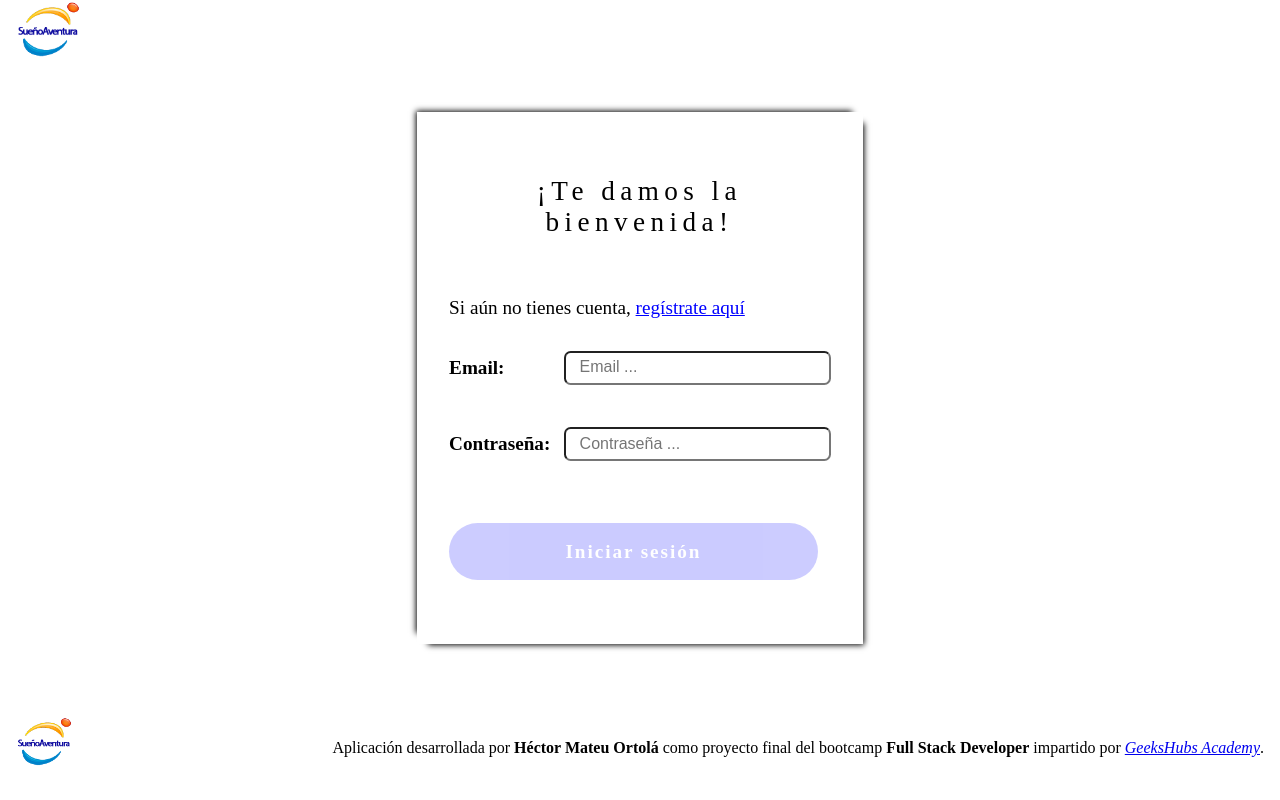
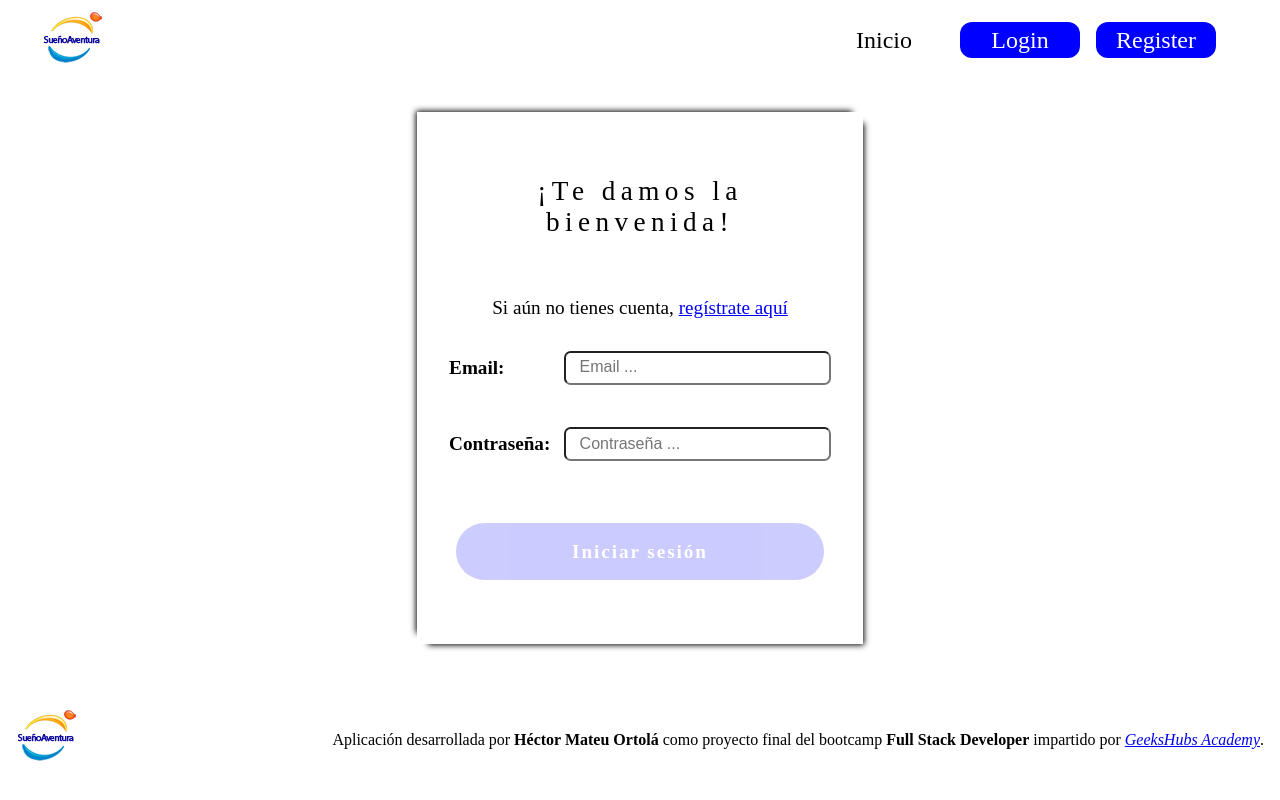
Before and after one commit to hmateu/frontendFinalProjectReact, a React (Vite) app: page /login in a window 1280 px wide. Built offline with nearby package versions, Linux system fonts and the light colour scheme.

Commit message:
feat: Creates the navbar and structures the header and footer

```diff
--- a/src/App.css
+++ b/src/App.css
@@ -1,7 +1,13 @@
+@import url("https://fonts.googleapis.com/icon?family=Material+Icons|Material+Icons+Outlined");
+
 * {
   box-sizing: border-box;
   margin: 0;
   padding: 0;
+}
+
+body:has(.hamburgerContainer.opened){
+  overflow: hidden;
 }
 
 :root {
@@ -34,6 +40,7 @@
 .formStyle {
   display: flex;
   flex-direction: column;
+  align-items: center;
   row-gap: 1em;
   padding: 1em;
   margin-top: 1em;
--- a/src/common/Footer/Footer.css
+++ b/src/common/Footer/Footer.css
@@ -1,10 +1,12 @@
 .footerStyle {
     height: 10vh;
+    display: flex;
+    flex-direction: column;
+    align-items: center;
 }
 
 .leftFooter {
     height: 10vh;
-    background: url('../../img/logo.png') no-repeat;
     background-position-x: center;
     background-size: 3.5em;
     margin-top: .5em;
@@ -21,17 +23,13 @@
 @media screen and (min-width:1200px) {
     .footerStyle {
         display: flex;
+        flex-direction: row;
         justify-content: space-between;
         align-items: center;
-        padding-top: 1em;
     }
 
     .leftFooter {
         margin-left: 1em;
-        height: 10vh;
-        width: 5vw;
-        background: url('../../img/logo.png') no-repeat;
-        background-size: 3.5em;
         cursor: pointer;
     }
 
--- a/src/common/Footer/Footer.jsx
+++ b/src/common/Footer/Footer.jsx
@@ -7,7 +7,9 @@ export const Footer = () => {
     const navigate = useNavigate();
     return (
         <div className="footerStyle">
-            <div className="leftFooter" onClick={() => navigate('/')}></div>
+            <div className="leftFooter" onClick={() => navigate('/')}>
+                <img src="src/img/logo.png" alt="logo" />
+            </div>
             <div className="rightFooter">
                 Aplicación desarrollada por <strong>Héctor Mateu Ortolá</strong> como proyecto final del bootcamp <strong>Full Stack Developer</strong> impartido por <a href="https://geekshubsacademy.com/" target="_blank"><i>GeeksHubs Academy</i></a>.
             </div>
--- a/src/common/Header/Header.css
+++ b/src/common/Header/Header.css
@@ -1,20 +1,38 @@
 .headerStyle {
     height: 10vh;
+    display: flex;
+    justify-content: space-between;
+}
+
+.rightHeader {
+    display: flex;
+    align-items: center;
 }
 
 .leftHeader {
-    margin-left: 1em;
-    height: 10vh;
-    width: 15vw;
-    background: url('../../img/logo.png') no-repeat;
     background-size: 3.5em;
     cursor: pointer;
+}
+
+.leftHeader img{
+    margin-left: .5em;
 }
 
 /* Laptop Query */
 @media screen and (min-width:1200px) {
     .leftHeader {
-        width: 5vw;
+        min-width: 8%;
+        max-width: 8%;
         background-size: 4em;
+        display: flex;
+        align-items: center;
+        justify-content: flex-end;
+    }
+    .rightHeader{
+        min-width: calc(92% - 8em);
+        display: flex;
+        align-items: center;
+        justify-content: flex-end;
+        padding: 0 4em;
     }
 }
--- a/src/common/Header/Header.jsx
+++ b/src/common/Header/Header.jsx
@@ -2,13 +2,18 @@ import React from "react";
 import "./Header.css";
 
 import { useNavigate } from "react-router-dom";
+import { Navbar } from "../Navbar/Navbar";
 
 export const Header = () => {
     const navigate = useNavigate();
     return (
         <div className="headerStyle">
-            <div className="leftHeader" onClick={() => { navigate("/") }}></div>
-            <div className="rightHeader"></div>
+            <div className="leftHeader" onClick={() => { navigate("/") }}>
+                <img src="src/img/logo.png" alt="logo" />
+            </div>
+            <div className="rightHeader">
+                <Navbar />
+            </div>
         </div>
     );
 }
--- /dev/null
+++ b/src/common/Navbar/Navbar.css
@@ -0,0 +1,109 @@
+button {
+    display: flex;
+    border: none;
+    background-color: transparent;
+}
+
+ul {
+    display: none;
+    list-style-type: none;
+}
+
+ul li{
+    cursor: pointer;
+    border-radius: .5em;
+    transition: .15s;
+}
+
+.loginRegister{
+    background-color: var(--blue);
+    color: white;
+    transition: .15s;
+}
+
+.loginRegister:hover{
+    background-color: var(--darkblue);
+    transition: .15s;
+}
+
+.hamburgerContainer{
+    display: flex;
+    flex-direction: column;
+    padding-left: 4em;
+    width: 100vw;
+    height: 100vh;
+    position: fixed;
+    top:0;
+    right: 0;
+    bottom: 0;
+    left: 0;
+    background-color: white;
+    z-index: -1;
+    visibility: hidden;
+    font-size: 1.3em;
+}
+
+.navMenu button .burgerIcon{
+    margin-right: .2em;
+    font-size: 3em;
+}
+
+.hamburgerContainer button{
+    height: 10vh;
+    display: flex;
+    justify-content: end;
+    align-items: center;
+    margin-right: .5em;
+}
+
+.hamburgerContainer button .cross{
+    font-size: 3em;
+}
+
+.hamburgerContainer.opened{
+    z-index: 3;
+    visibility: visible;
+}
+
+.hamburgerContainer ul{
+    display: flex;
+    flex-direction: column;
+    row-gap: .5em;
+}
+
+.hamburgerContainer ul li{
+    width: 6em;
+    height: 2em;
+    display: flex;
+    justify-content: flex-start;
+    align-items: center;
+    padding-left: .5em;
+}
+
+/* Laptop Query */
+@media screen and (min-width:1200px) {
+    button {
+        display: none;
+    }
+
+    ul {
+        display: flex;
+    }
+
+    .hamburgerContainer{
+        display: none;
+    }
+
+    .navMenu ul{
+        column-gap: 1em;
+    }
+
+    .navMenu ul li{
+        font-size: 1.5em;
+        height: 1.5em;
+        width: 5em;
+        display: flex;
+        justify-content: center;
+        align-items: center;
+    }
+}
--- /dev/null
+++ b/src/common/Navbar/Navbar.jsx
@@ -0,0 +1,40 @@
+import React, { useEffect, useState } from "react";
+import "./Navbar.css";
+import { useNavigate } from "react-router-dom";
+
+export const Navbar = () => {
+    const navigate = useNavigate();
+    const [isMobileMenuOpen, setIsMobileMenuOpen] = useState(false);
+
+    const toggleMobileMenu = () => {
+        console.log(isMobileMenuOpen);
+        setIsMobileMenuOpen(!isMobileMenuOpen);
+    };
+
+    return (
+        <div className="navMenu">
+            <button onClick={toggleMobileMenu}>
+                <span class="material-icons-outlined burgerIcon">
+                    menu
+                </span>
+            </button>
+            <ul>
+                <li onClick={() => navigate('/')}>Inicio</li>
+                <li className = "loginRegister" onClick={() => navigate('/login')}>Login</li>
+                <li className = "loginRegister" onClick={() => navigate('/register')}>Register</li>
+            </ul>
+            <div className={`hamburgerContainer ${isMobileMenuOpen ? 'opened' : ''}`}>
+                <button onClick={toggleMobileMenu}>
+                    <span class="material-icons-outlined cross">
+                        close
+                    </span>
+                </button>
+                <ul>
+                    <li onClick={() => { toggleMobileMenu(); navigate('/') }}>Inicio</li>
+                    <li className = "loginRegister" onClick={() => { toggleMobileMenu(); navigate('/login') }}>Login</li>
+                    <li className = "loginRegister" onClick={() => { toggleMobileMenu(); navigate('/register') }}>Register</li>
+                </ul>
+            </div>
+        </div>
+    );
+}
--- a/src/pages/Home/Home.css
+++ b/src/pages/Home/Home.css
@@ -47,7 +47,7 @@
 }
 
 .discoverAllAttractions:hover {
-    background-color: rgb(239, 232, 232);
+    background-color: var(--lightblue);
     transition: .15s;
 }
 
```
Also changed, not shown: src/img/logo.png.
